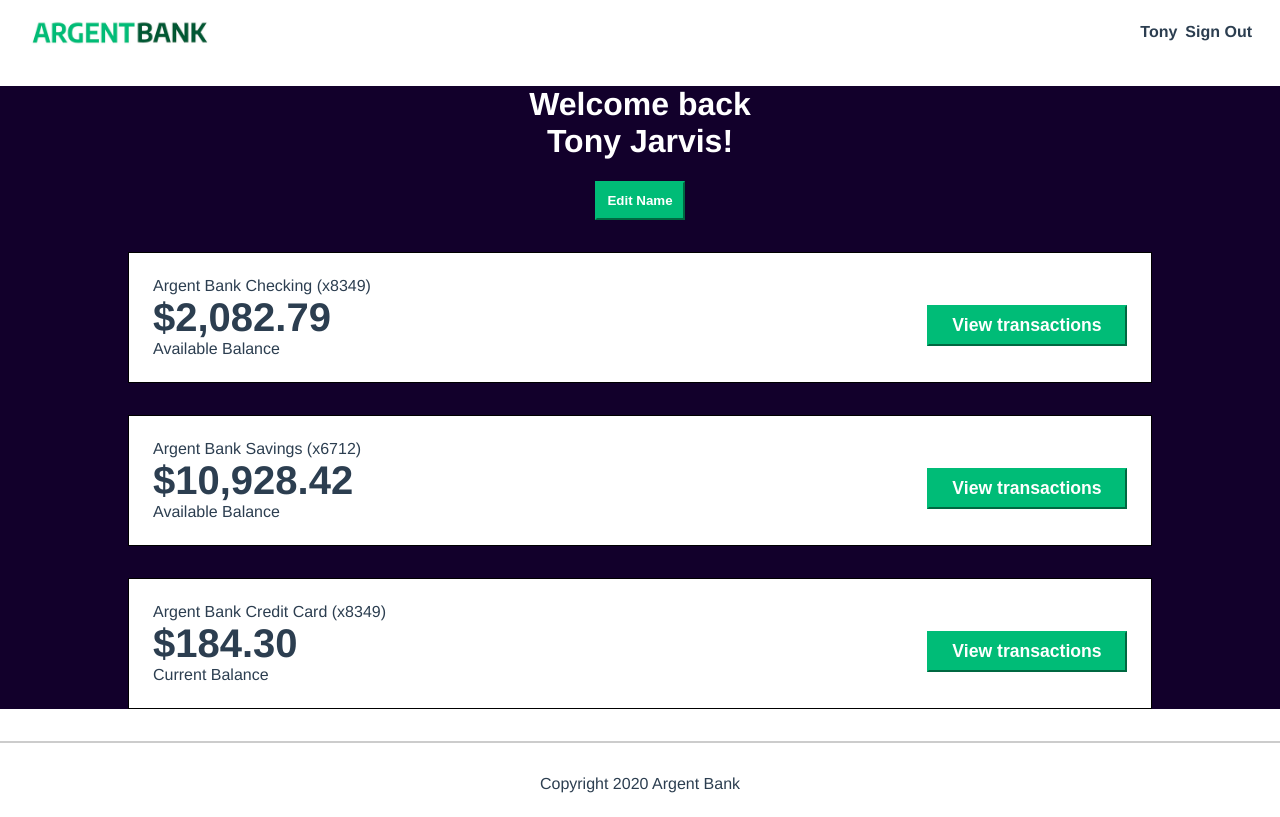
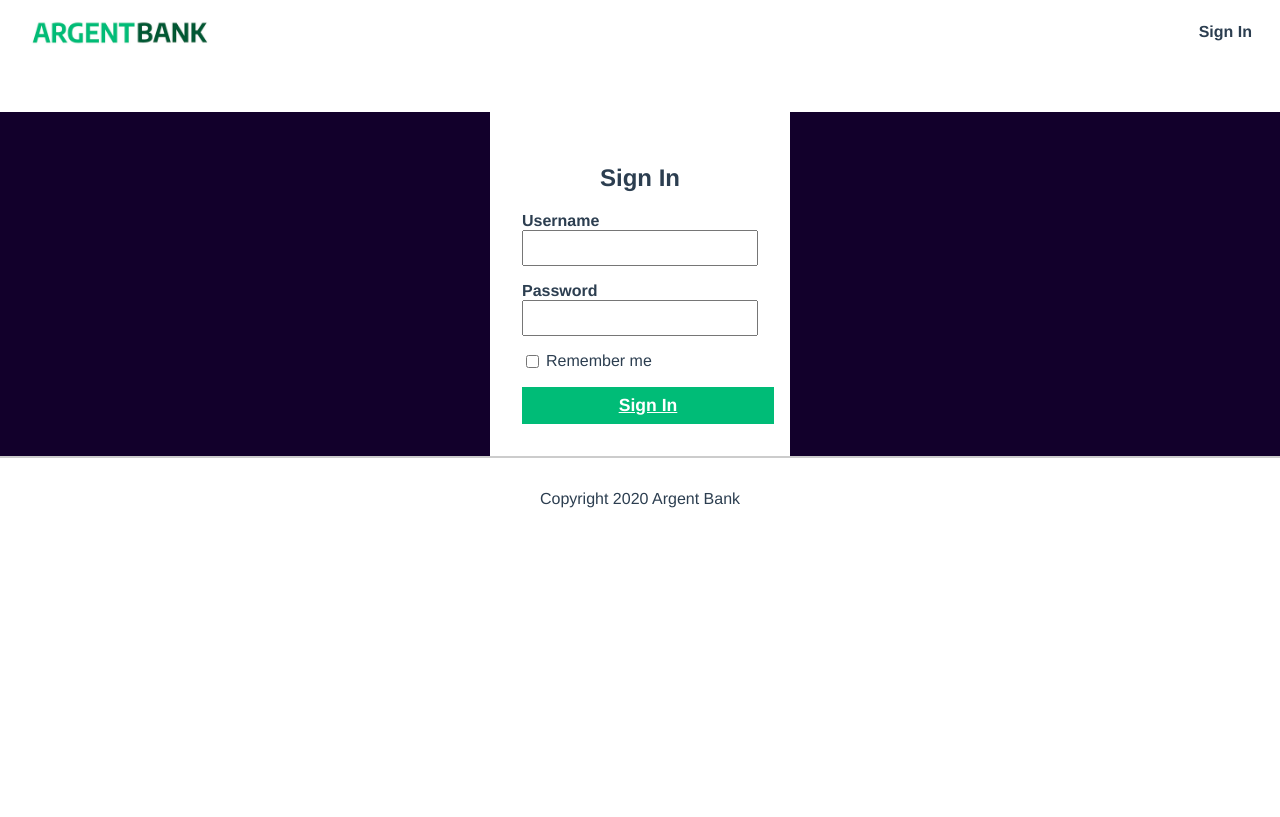
Before and after one commit to flesage-000/Utilisez-une-API-pour-un-compte-utilisateur-bancaire-avec-React, a React (Create React App) app in the folder argent-bank/: page / in a window 1280 px wide. Built offline with nearby package versions, Linux system fonts and the light colour scheme.

Commit message:
Add routing

```diff
--- a/argent-bank/package.json
+++ b/argent-bank/package.json
@@ -8,6 +8,7 @@
     "@testing-library/user-event": "^13.5.0",
     "react": "^18.2.0",
     "react-dom": "^18.2.0",
+    "react-router-dom": "^6.8.1",
     "react-scripts": "5.0.1",
     "web-vitals": "^2.1.4"
   },
--- a/argent-bank/src/index.js
+++ b/argent-bank/src/index.js
@@ -1,7 +1,13 @@
 import React from 'react';
 import ReactDOM from 'react-dom/client';
+// import reportWebVitals from './reportWebVitals';
+import {
+  BrowserRouter,
+  Route,
+  Routes
+} from "react-router-dom";
+
 import './index.css';
-import reportWebVitals from './reportWebVitals';
 
 import Signin from './Pages/Signin/Signin';
 import Home from './Pages/Home/Home';
@@ -10,11 +16,22 @@ import User from './Pages/User/User';
 const root = ReactDOM.createRoot(document.getElementById('root'));
 root.render(
   <React.StrictMode>
-    <User />
+    <div className="app">
+      <BrowserRouter>
+        <Routes>
+          <Route  path="/"
+                  element={<Signin />} />
+          <Route  path="/Home"
+                  element={<Home />} />
+          <Route  path="/User"
+                  element={<User />} />
+        </Routes>
+      </BrowserRouter>
+    </div>
   </React.StrictMode>
 );
 
 // If you want to start measuring performance in your app, pass a function
 // to log results (for example: reportWebVitals(console.log))
 // or send to an analytics endpoint. Learn more: https://bit.ly/CRA-vitals
-reportWebVitals();
+// reportWebVitals();
```
Also changed, not shown: 1 other file (tests, documents, lock files or other folders).
